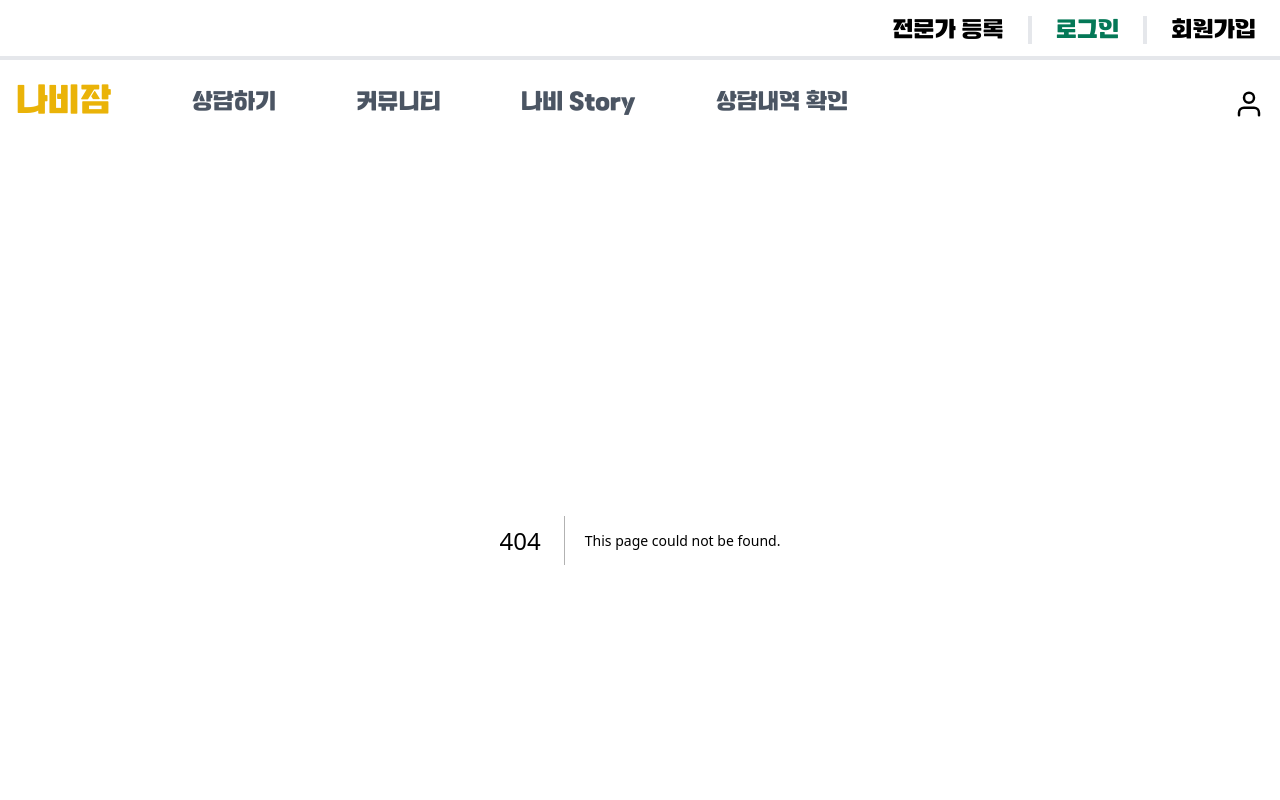
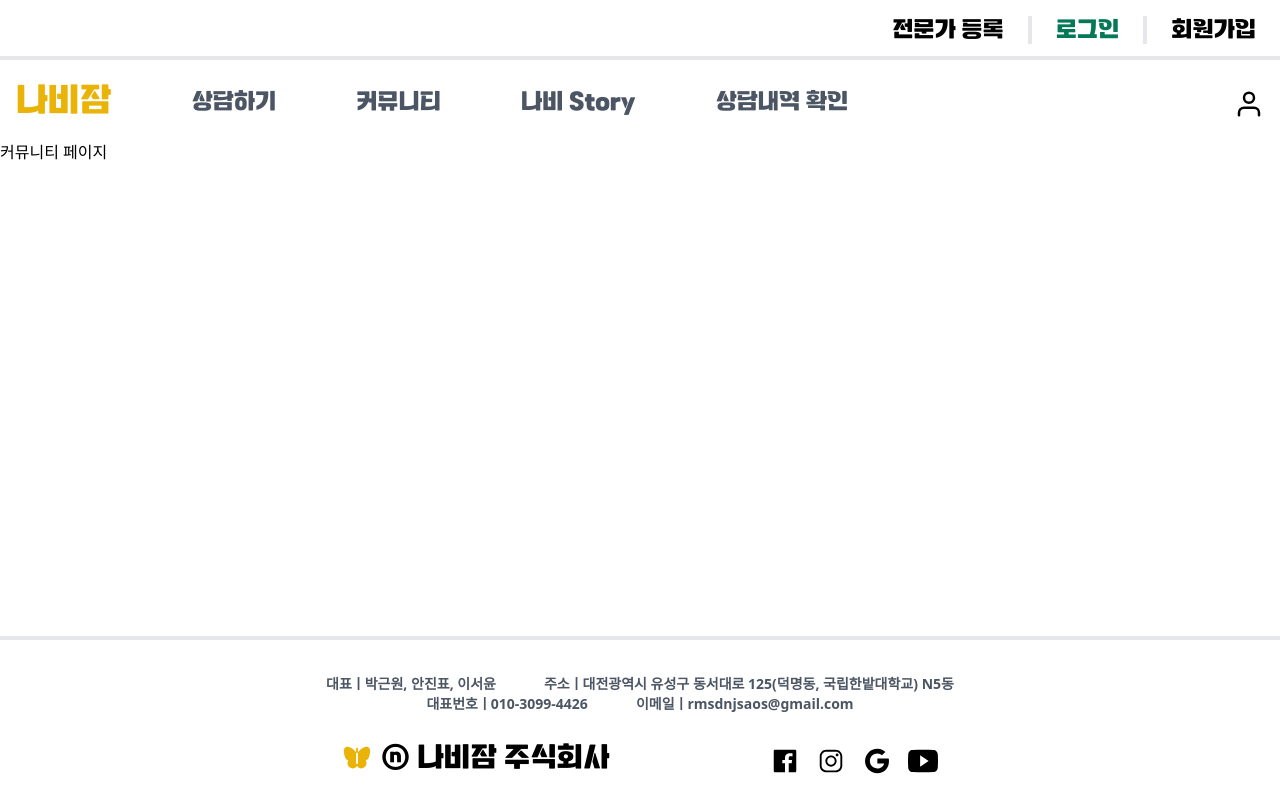
Before and after one commit to Geunone2/Nabijam, a Next.js app: page /community in a window 1280 px wide. Before the commit this address had no page. Built offline with nearby package versions, Linux system fonts and the light colour scheme.

Commit message:
페이지 추가

```diff
--- /dev/null
+++ b/src/app/community/page.tsx
@@ -0,0 +1,7 @@
+import React from 'react';
+
+export default function CommunityPage() {
+    return (<div>
+        커뮤니티 페이지
+    </div>);
+}
--- /dev/null
+++ b/src/app/consultingreview/page.tsx
@@ -0,0 +1,7 @@
+import React from 'react';
+
+export default function () {
+    return (<div>
+        상담후기 페이지
+    </div>);
+}
--- /dev/null
+++ b/src/app/mypage/page.tsx
@@ -0,0 +1,7 @@
+import React from 'react';
+
+export default function MyPage() {
+    return (<div>
+        마이페이지
+    </div>);
+}
--- /dev/null
+++ b/src/app/nabistory/page.tsx
@@ -0,0 +1,7 @@
+import React from 'react';
+
+export default function NabiStoryPage() {
+    return (<div>
+        나비 스토리 페이지
+    </div>);
+}
```
